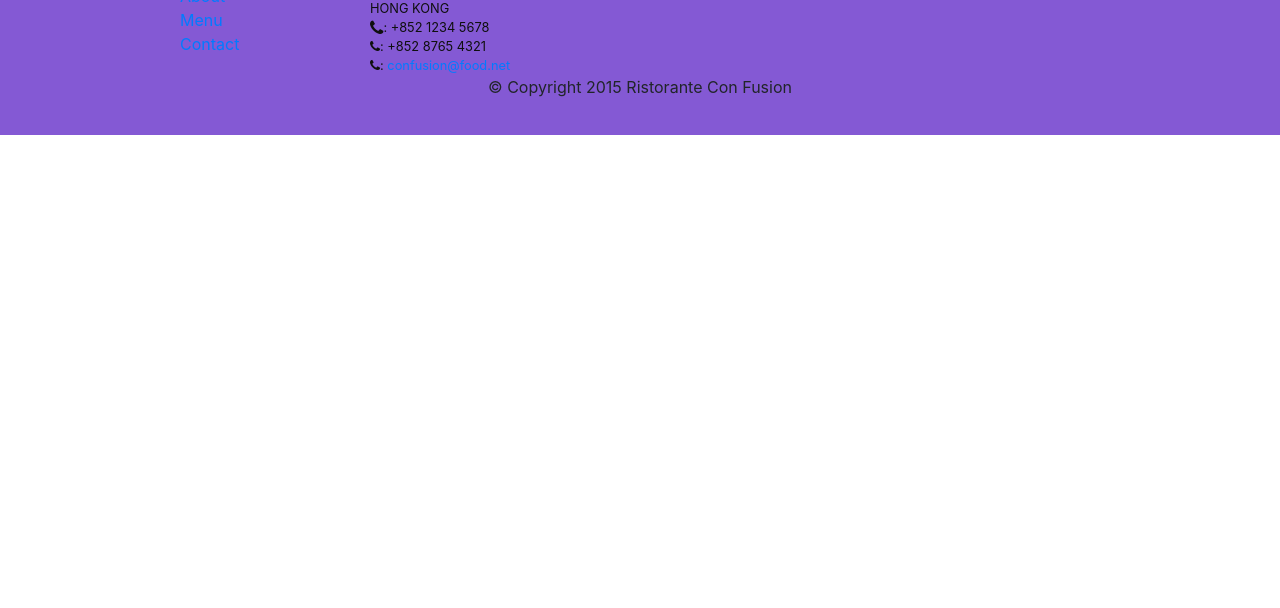
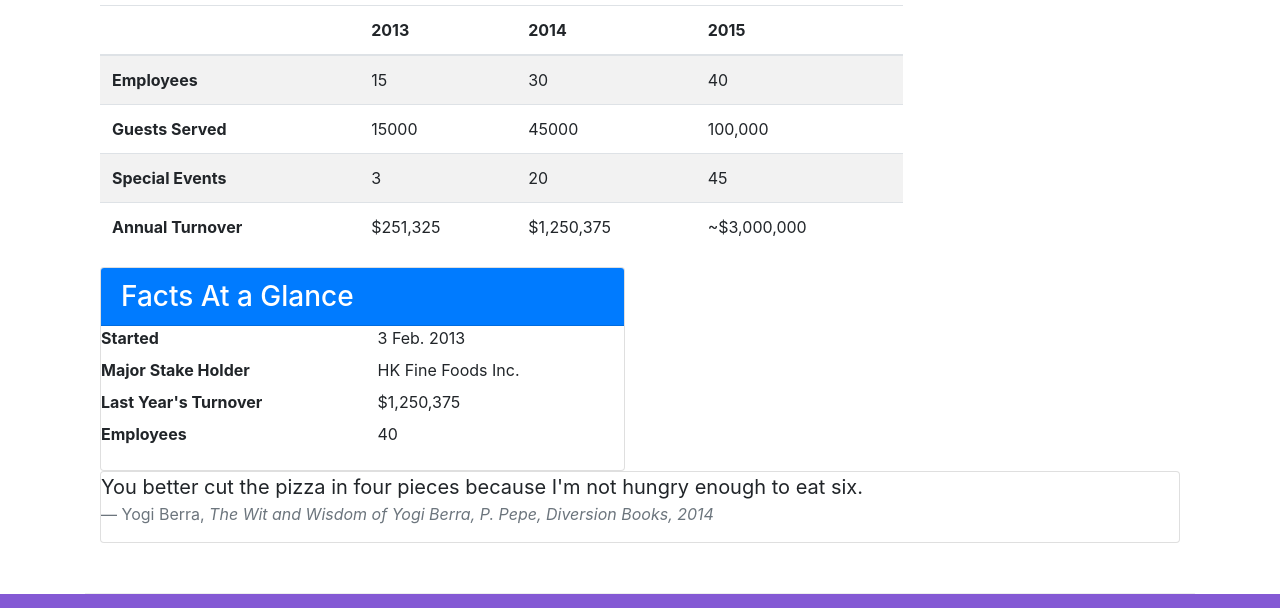
Before and after one commit to fsaldivars/Bootstrap4, a website: page conFusion/aboutus.html in a window 1280 px wide. Shown: the part 1713-2321 px from the top of the page. Before the commit the page ends 1848 px from the top, so only its background shows below. Drawn offline with nearby package versions, Linux system fonts and the light colour scheme.

Commit message:
resposive table and cards step one

```diff
--- a/conFusion/aboutus.html
+++ b/conFusion/aboutus.html
@@ -84,6 +84,80 @@
             </div>
        </div>
 
+       <div class="row row-content">
+            <div class="col-12 col-sm-9">
+                <h2>Facts &amp; Figures</h2>
+                <div class="table-responsive">
+                    <table class="table table-striped">
+                    <thead class="thead-inverse">
+                        <tr>
+                            <th>&nbsp;</th>
+                            <th>2013</th>
+                            <th>2014</th>
+                            <th>2015</th>
+                        </tr>
+                    </thead>
+                    <tbody>
+                        <tr>
+                            <th>Employees</th>
+                            <td>15</td>
+                            <td>30</td>
+                            <td>40</td>
+                        </tr>
+                        <tr>
+                            <th>Guests Served</th>
+                            <td>15000</td>
+                            <td>45000</td>
+                            <td>100,000</td>
+                        </tr>
+                        <tr>
+                            <th>Special Events</th>
+                            <td>3</td>
+                            <td>20</td>
+                            <td>45</td>
+                        </tr>
+                        <tr>
+                            <th>Annual Turnover</th>
+                            <td>$251,325</td>
+                            <td>$1,250,375</td>
+                            <td>~$3,000,000</td>
+                        </tr>
+                    </tbody>
+                    </table>
+                </div>
+            </div>
+            <div class="col-12 col-sm-3"></div>
+            <div class="col-12 col-sm-6">
+                <div class="card">
+                    <h3 class="card-header bg-primary text-white">Facts At a Glance</h3>
+                    <div class="card-block">
+                        <dl class="row">
+                            <dt class="col-6">Started</dt>
+                            <dd class="col-6">3 Feb. 2013</dd>
+                            <dt class="col-6">Major Stake Holder</dt>
+                            <dd class="col-6">HK Fine Foods Inc.</dd>
+                            <dt class="col-6">Last Year's Turnover</dt>
+                            <dd class="col-6">$1,250,375</dd>
+                            <dt class="col-6">Employees</dt>
+                            <dd class="col-6">40</dd>
+                       </dl>
+                    </div>
+                </div>
+            </div>
+            <div class="col-12">
+                <div class="card card-block bg-faded">
+                    <blockquote class="blockquote">
+                        <p class="mb-0">You better cut the pizza in four pieces because
+                            I'm not hungry enough to eat six.</p>
+                        <footer class="blockquote-footer">Yogi Berra,
+                          <cite title="Source Title">The Wit and Wisdom of Yogi Berra,
+                            P. Pepe, Diversion Books, 2014</cite>
+                        </footer>
+                    </blockquote>
+                </div>
+            </div>
+       </div>
+
     </div>
 
     <footer class="footer">
```
